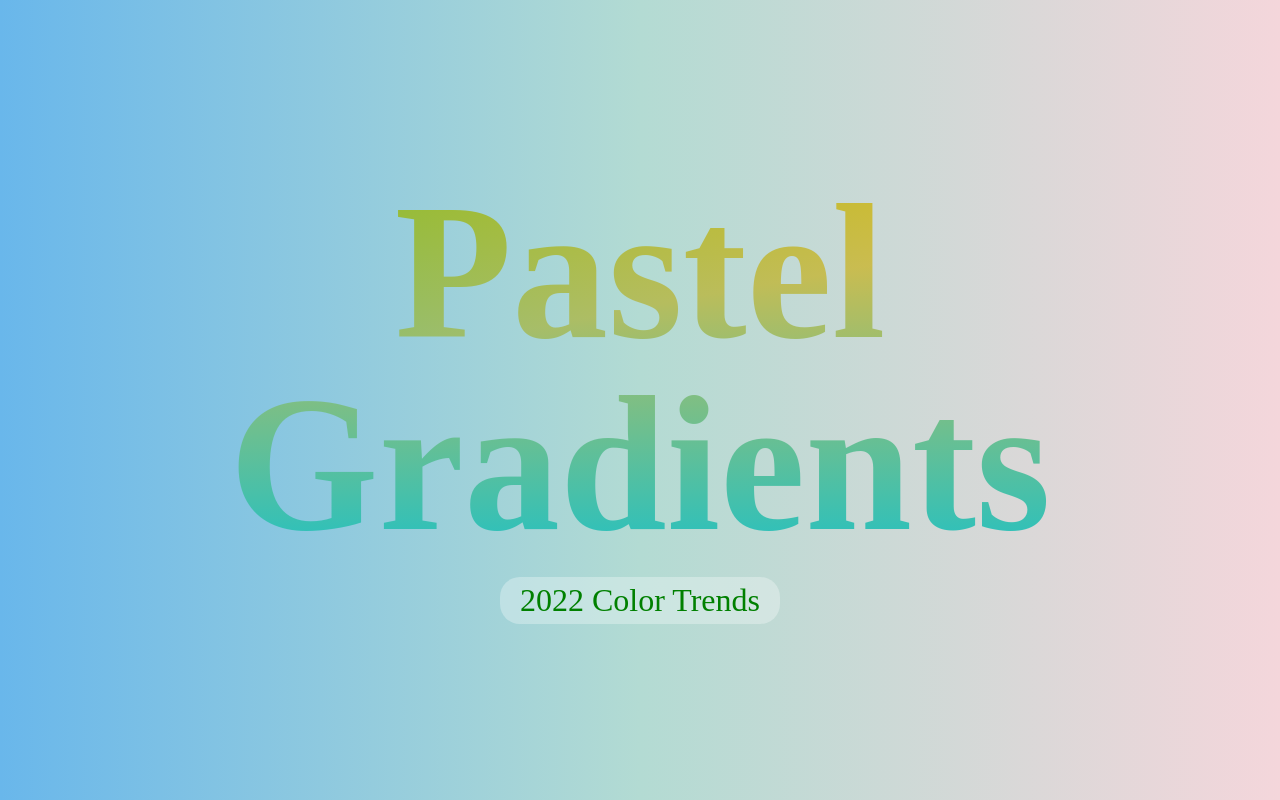
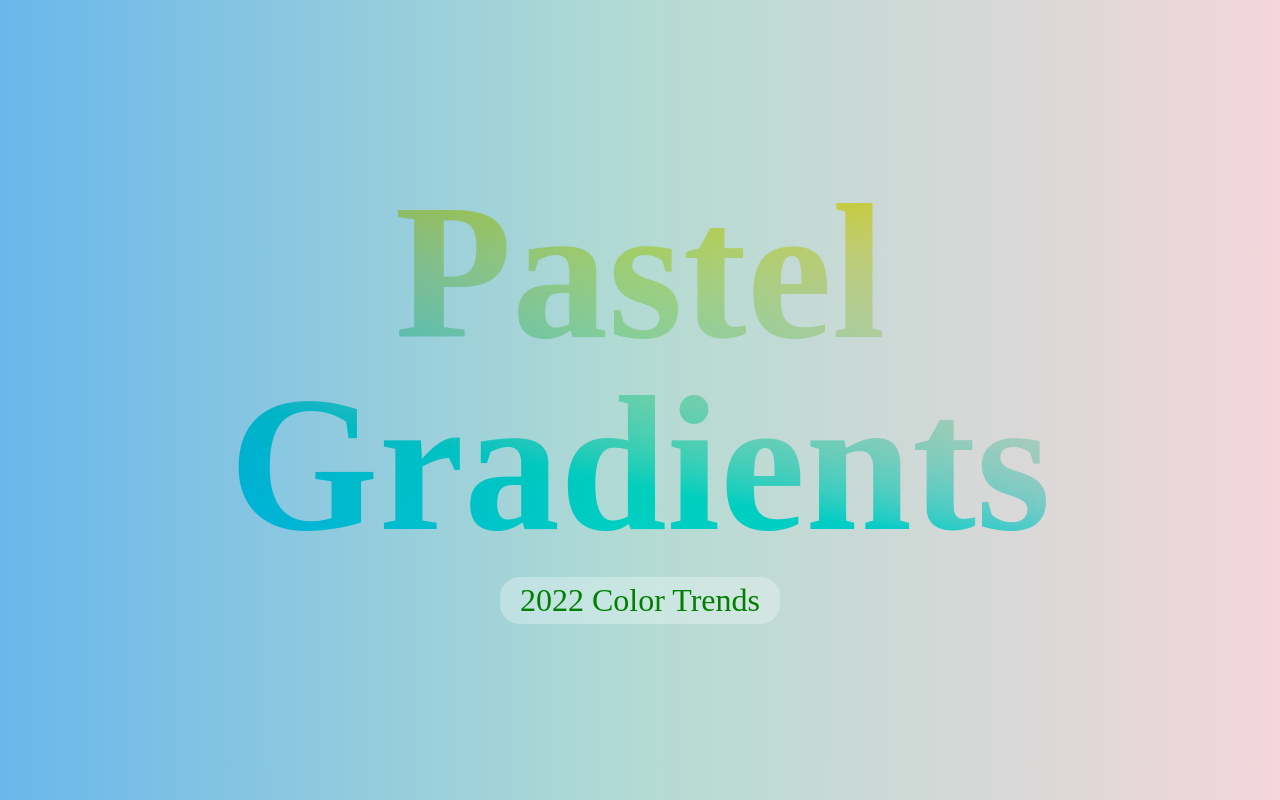
Before and after one commit to csslick/color-trend-2022-title, a plain HTML site: page index.html in a window 1280 px wide. Drawn offline with Linux system fonts and the light colour scheme.

Commit message:
Add files via upload

```diff
--- a/style.css
+++ b/style.css
@@ -28,6 +28,15 @@ h1 {
   line-height: 1;
 }
 
+h1 {
+  transition: 1s;
+  mix-blend-mode: color-burn;
+}
+
+h1:hover {
+  mix-blend-mode: normal;
+}
+
 .title-group p {
   font-size: 2rem;
   background: rgba(255, 255, 255, 0.3);
```
